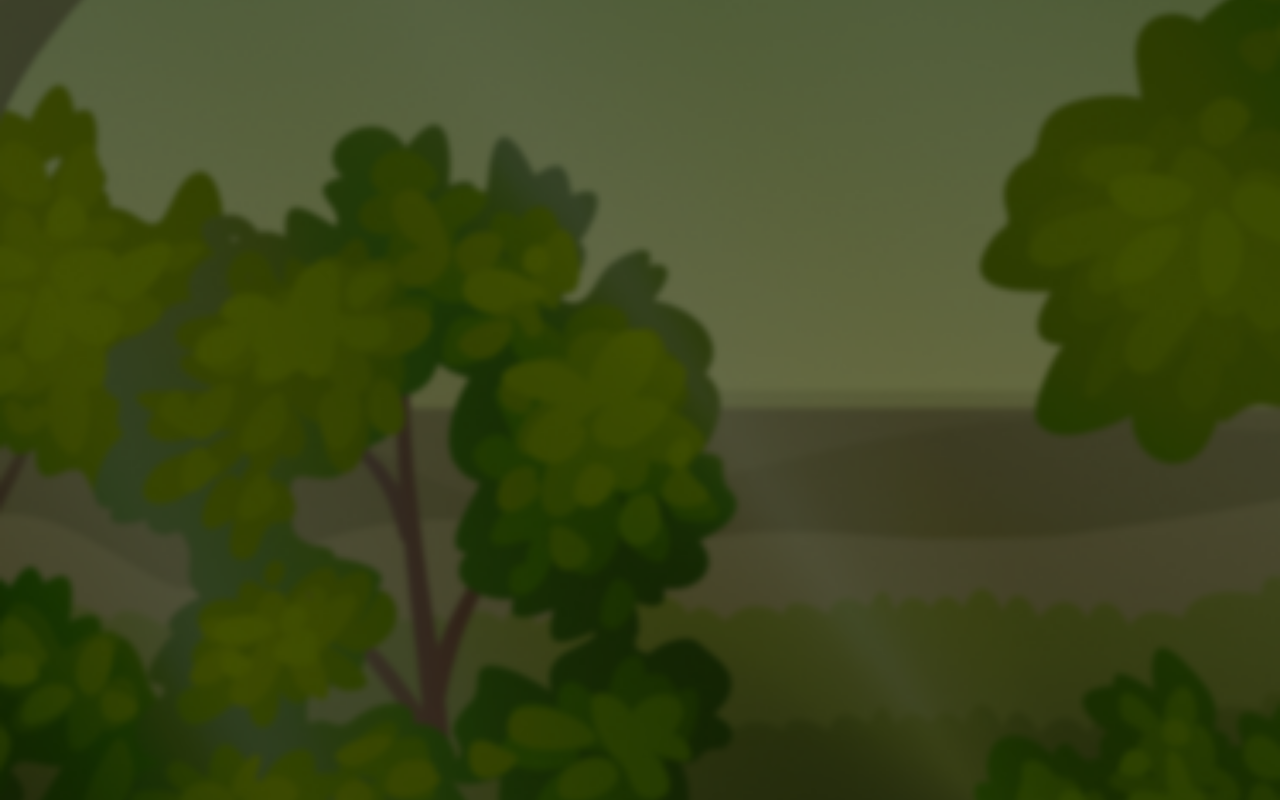
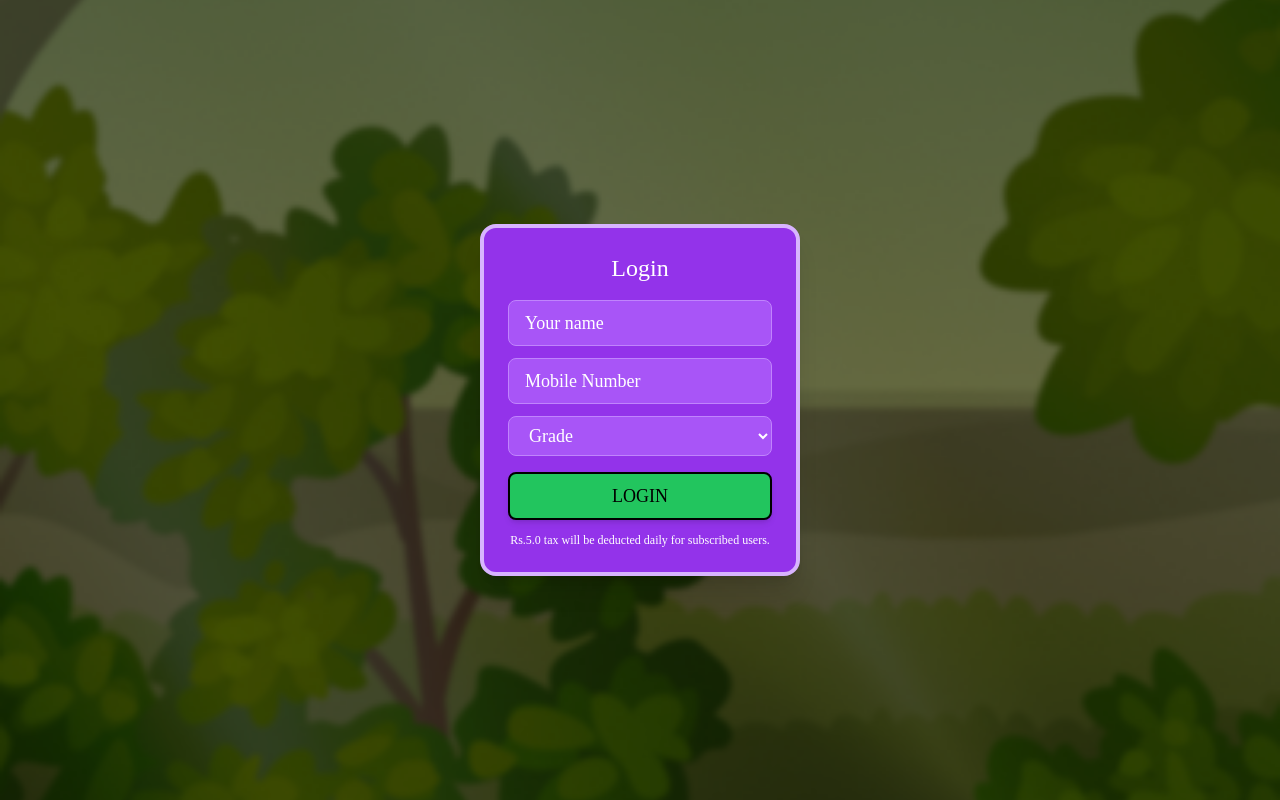
Before and after one commit to Sanduni4822/Gamification-Quiz-Web-site, a React (Vite) app: page / in a window 1280 px wide. Built offline with nearby package versions, Linux system fonts and the light colour scheme.

Commit message:
Created the loginpage

```diff
--- a/src/App.jsx
+++ b/src/App.jsx
@@ -1,11 +1,14 @@
 import { BrowserRouter as Router, Routes, Route } from "react-router-dom";
 import Layout from "./components/Layout/Layout";
+import LoginPage from "./pages/LoginPage/LoginPage"; // Import the Login Page component
 
 export default function App() {
   return (
     <Router>
       <Routes>
+        {/* Layout wraps all pages */}
         <Route path="/" element={<Layout />}>
+          <Route index element={<LoginPage />} /> {/* Default route (Login) */}
         </Route>
       </Routes>
     </Router>
--- /dev/null
+++ b/src/pages/LoginPage/LoginPage.jsx
@@ -0,0 +1,42 @@
+import React from "react";
+
+export default function LoginPage() {
+  return (
+    <div className="h-screen flex items-center justify-center bg-cover bg-center">
+      <div className="bg-purple-600 p-6 rounded-2xl shadow-xl w-80 text-center border-4 border-purple-300">
+        {/* Title */}
+        <h2 className="text-white text-2xl font-title mb-4">Login</h2>
+
+        {/* Input Fields */}
+        <input
+          type="text"
+          placeholder="Your name"
+          className="w-full bg-purple-500 text-white text-lg px-4 py-2 rounded-lg mb-3 border border-purple-400 placeholder-white outline-none font-body"
+        />
+        <input
+          type="tel"
+          placeholder="Mobile Number"
+          className="w-full bg-purple-500 text-white text-lg px-4 py-2 rounded-lg mb-3 border border-purple-400 placeholder-white outline-none font-body"
+        />
+
+        {/* Dropdown */}
+        <select className="w-full bg-purple-500 text-white text-lg px-4 py-2 rounded-lg mb-4 border border-purple-400 outline-none font-body">
+          <option>Grade</option>
+          <option>Grade 1</option>
+          <option>Grade 2</option>
+          <option>Grade 3</option>
+        </select>
+
+        {/* Button */}
+        <button className="w-full bg-green-500 text-black text-lg py-2 rounded-lg border-2 border-black shadow-md hover:bg-green-400 font-button">
+          LOGIN
+        </button>
+
+        {/* Footer */}
+        <p className="text-xs text-white mt-3 font-body">
+          Rs.5.0 tax will be deducted daily for subscribed users.
+        </p>
+      </div>
+    </div>
+  );
+}
--- a/tailwind.config.js
+++ b/tailwind.config.js
@@ -1,12 +1,17 @@
-// tailwind.config.js
 /** @type {import('tailwindcss').Config} */
 export default {
   content: [
     "./index.html",
-    "./src/**/*.{js,ts,jsx,tsx}",
+    "./src/**/*.{js,jsx,ts,tsx}",
   ],
   theme: {
-    extend: {},
+    extend: {
+      fontFamily: {
+        title: ['"Luckiest Guy"', "cursive"], // For "Login" heading
+        button: ['"Press Start 2P"', "cursive"], // For buttons
+        body: ['"Fredoka One"', "cursive"], // For input & body text
+      },
+    },
   },
   plugins: [],
 };
```
